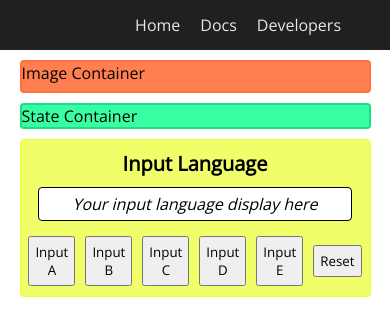
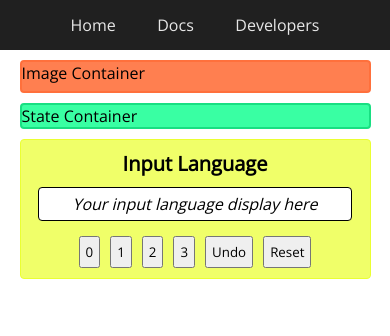
Before and after one commit to monsoros/dfa-app, a React (Create React App) app: page / in a window 390 px wide. Shown: the top 336 px of the page. Built offline with nearby package versions, Linux system fonts and the light colour scheme.

Commit message:
Add undo button, make devs prof responsive

```diff
--- a/src/App.css
+++ b/src/App.css
@@ -90,6 +90,7 @@
 }
 
 .devPic {
+  max-width: 180px;
   border-radius: 50%;
 }
 
@@ -185,11 +186,30 @@
   padding: 5px;
 }
 
+@media screen and (min-width: 801px) and (max-width: 1136px) {
+  /* Developer Component */
+  .devPic {
+    max-width: 150px;
+  }
+}
 
-@media screen and (max-width: 600px) {
+@media screen and (max-width: 800px) {
   /* App Component */
   .main {
     width: 90%;
+  }
+
+  /* Nav Component */
+  .navBar {
+    justify-content: space-evenly;
+  }
+
+  /* Developer Component */
+  .liDevContainer {
+    display: block;
+  }
+  .devProf {
+    margin-bottom: 1.5em;
   }
 
   /* DFA Component */
--- a/src/components/Developer.js
+++ b/src/components/Developer.js
@@ -7,35 +7,35 @@ function Developer() {
             <h3>Our team is made of experienced and first-time developers who will work when deadline is coming.</h3>
             <div className="liDevContainer">
                 <div className="devProf">
-                    <img src="https://i1.wp.com/www.eoric.uenr.edu.gh/wp-content/uploads/2019/08/male-profile-blank.jpg?ssl=1" alt="" className="devPic" width="180"></img>
+                    <img src="https://i1.wp.com/www.eoric.uenr.edu.gh/wp-content/uploads/2019/08/male-profile-blank.jpg?ssl=1" alt="" className="devPic"></img>
                     <div className="devName">
                         <p>Jiraphat Lertpipitkul</p>
                         <p>60010140</p>
                     </div>
                 </div>
                 <div className="devProf">
-                    <img src="https://i1.wp.com/www.eoric.uenr.edu.gh/wp-content/uploads/2019/08/male-profile-blank.jpg?ssl=1" alt="" className="devPic" width="180"></img>
+                    <img src="https://i1.wp.com/www.eoric.uenr.edu.gh/wp-content/uploads/2019/08/male-profile-blank.jpg?ssl=1" alt="" className="devPic"></img>
                     <div className="devName">
                         <p>Jirayu Aowcharoen</p>
                         <p>60010154</p>
                     </div>
                 </div>
                 <div className="devProf">
-                    <img src="https://i1.wp.com/www.eoric.uenr.edu.gh/wp-content/uploads/2019/08/male-profile-blank.jpg?ssl=1" alt="" className="devPic" width="180"></img>
+                    <img src="https://i1.wp.com/www.eoric.uenr.edu.gh/wp-content/uploads/2019/08/male-profile-blank.jpg?ssl=1" alt="" className="devPic"></img>
                     <div className="devName">
                         <p>Pitawat Chaivutinun</p>
                         <p>60010714</p>
                     </div>
                 </div>
                 <div className="devProf">
-                    <img src="https://i1.wp.com/www.eoric.uenr.edu.gh/wp-content/uploads/2019/08/male-profile-blank.jpg?ssl=1" alt="" className="devPic" width="180"></img>
+                    <img src="https://i1.wp.com/www.eoric.uenr.edu.gh/wp-content/uploads/2019/08/male-profile-blank.jpg?ssl=1" alt="" className="devPic"></img>
                     <div className="devName">
                         <p>Sedsakol Kamolchote</p>
                         <p>60011008</p>
                     </div>
                 </div>
                 <div className="devProf">
-                    <img src="https://i1.wp.com/www.eoric.uenr.edu.gh/wp-content/uploads/2019/08/male-profile-blank.jpg?ssl=1" alt="" className="devPic" width="180"></img>
+                    <img src="https://i1.wp.com/www.eoric.uenr.edu.gh/wp-content/uploads/2019/08/male-profile-blank.jpg?ssl=1" alt="" className="devPic"></img>
                     <div className="devName">
                         <p>Soros Seingpairod</p>
                         <p>60011121</p>
--- a/src/components/InputController.js
+++ b/src/components/InputController.js
@@ -1,8 +1,12 @@
 import React, {useState} from 'react';
 
 function InputController() {
-    let inputLang = ['A', 'B', 'C', 'D', 'E']
+    let inputLang = ['0', '1', '2', '3']
     let [inputStack, setStack] = useState([])
+
+    const addInput = (event) => {
+        setStack([...inputStack, event.target.value])
+    }
 
     return(
         <div className="inputControllerContainer">
@@ -14,11 +18,12 @@ function InputController() {
             </div>
             <div className="inputBar">
                 <ul>
-                    <li><button onClick={() => setStack(inputStack => [inputStack, inputLang[0]])}>Input A</button></li>
-                    <li><button onClick={() => setStack(inputStack => [inputStack, inputLang[1]])}>Input B</button></li>
-                    <li><button onClick={() => setStack(inputStack => [inputStack, inputLang[2]])}>Input C</button></li>
-                    <li><button onClick={() => setStack(inputStack => [inputStack, inputLang[3]])}>Input D</button></li>
-                    <li><button onClick={() => setStack(inputStack => [inputStack, inputLang[4]])}>Input E</button></li>
+                    {
+                        inputLang.map((item, index) => {
+                            return <li><button onClick={addInput} value={inputLang[index]}>{ inputLang[index] }</button></li>
+                        })
+                    }
+                    <li><button onClick={() => setStack(inputStack.filter((item, index) => index !== inputStack.length-1))}>Undo</button></li>
                     <li><button onClick={() => setStack(inputStack => [])}>Reset</button></li>
                 </ul>
             </div>
```
